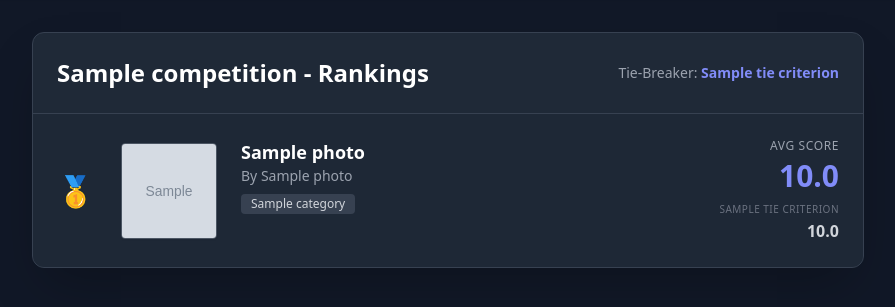
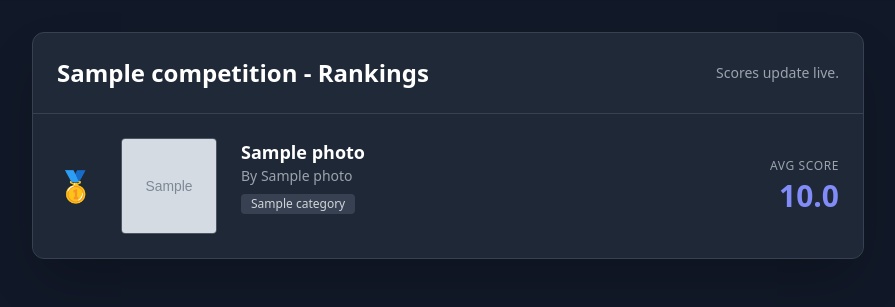
Before and after one commit to MenradHolm/simplyjudge, a Django app: template judging_app/templates/judging_app/leaderboard.html in a window 1280 px wide. Shown: the part 65-372 px from the top of the page, without its empty margins (192-1087 px from the left). Run offline with Django 3.2, Linux system fonts and the light colour scheme; the template is opened without the code that fills it: most values are stand-ins (such as "Sample title", 1, 10 or a date in 2020); grey boxes marked "Sample" are stand-in pictures; some libraries are stand-ins or nearby versions.

Commit message:
Hide tie-breaker metrics from public UI

```diff
--- a/judging_app/templates/judging_app/leaderboard.html
+++ b/judging_app/templates/judging_app/leaderboard.html
@@ -24,11 +24,7 @@
             <div class="p-4 sm:p-6 border-b border-gray-700 bg-gray-850 flex flex-col sm:flex-row sm:justify-between sm:items-center gap-2">
                 <h2 class="text-xl sm:text-2xl font-bold text-white">{{ competition.name }} - Rankings</h2>
                 <p class="text-xs sm:text-sm text-gray-400">
-                    {% if tie_criterion %}
-                        Tie-Breaker: <span class="text-indigo-400 font-semibold">{{ tie_criterion.name }}</span>
-                    {% else %}
-                        Scores update live.
-                    {% endif %}
+                    Scores update live.
                 </p>
             </div>
 
@@ -76,15 +72,6 @@
                                     </span>
                                 </div>
 
-                                {% if tie_criterion %}
-                                <div class="flex flex-col text-right sm:mt-2">
-                                    <span class="text-[10px] font-medium text-gray-500 uppercase tracking-wider mb-0.5">{{ tie_criterion.name }}</span>
-                                    <span class="text-sm sm:text-base font-semibold text-gray-300">
-                                        {{ photo.tie_breaker_score|floatformat:1 }}
-                                    </span>
-                                </div>
-                                {% endif %}
-
                             </div>
 
                         </div>
```
